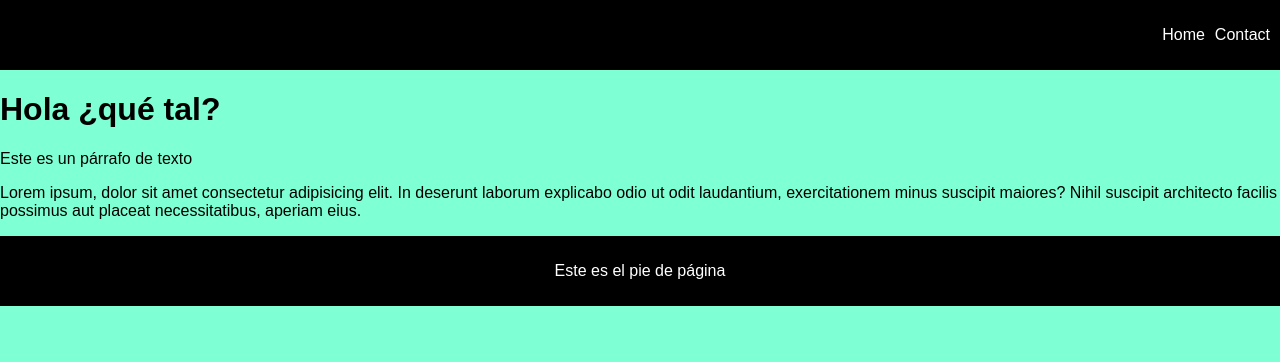
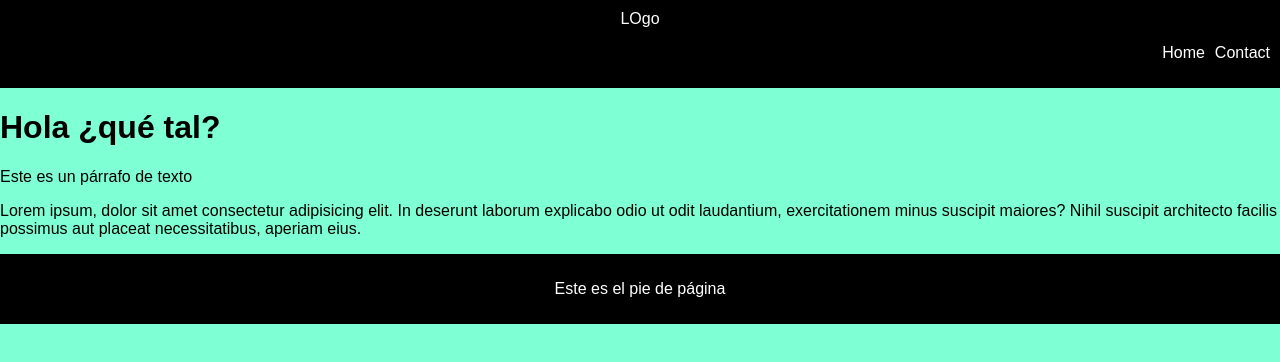
Before and after one commit to deimianvasquez/control_version_example, a plain HTML site: page index.html in a window 1280 px wide. Drawn offline with Linux system fonts and the light colour scheme.

Commit message:
Add integrations of logo

```diff
--- a/index.html
+++ b/index.html
@@ -9,6 +9,9 @@
 <body>
 
     <nav>
+        <div class="text-white">
+            LOgo
+        </div>
         <ul>
             <li>Home</li>
             <li>Contact</li>
```
